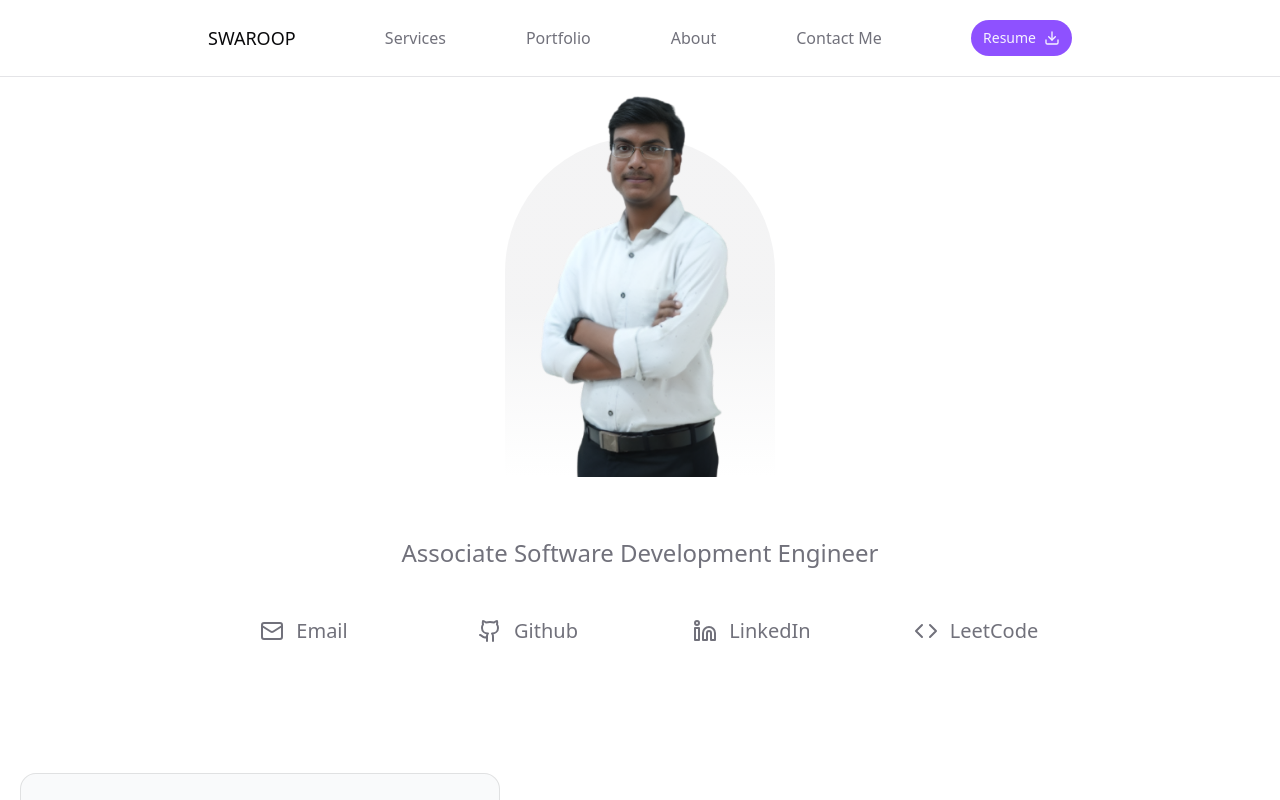
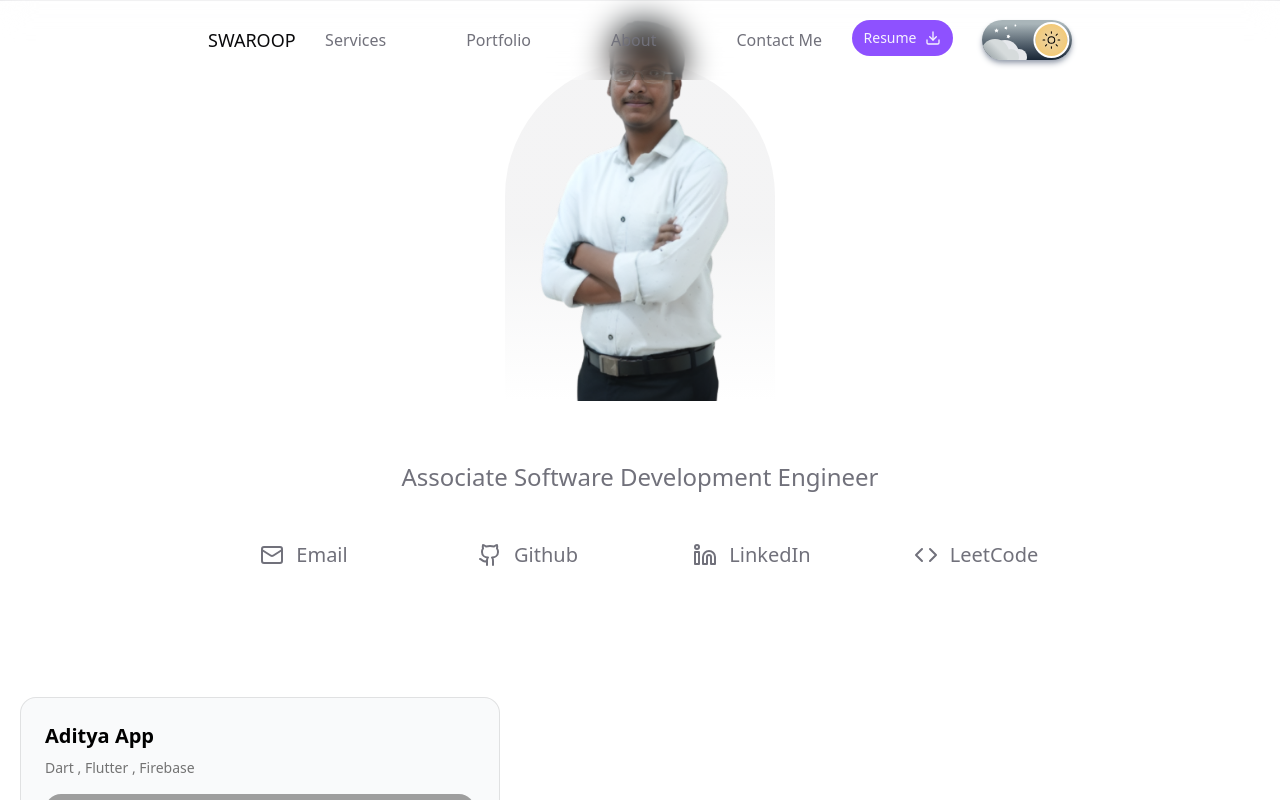
Before and after one commit to ChSwaroop/portfolio, a React (Vite) app: page / in a window 1280 px wide. Shown: the top 800 px of the page. Built offline with nearby package versions, Linux system fonts and the light colour scheme; grey boxes are pictures that could not be loaded.

Commit message:
feat: implemented header

```diff
--- a/package.json
+++ b/package.json
@@ -18,7 +18,7 @@
     "clsx": "^2.1.1",
     "lucide": "^0.513.0",
     "lucide-react": "^0.513.0",
-    "motion": "^12.16.0",
+    "motion": "^12.17.0",
     "react": "^19.1.0",
     "react-dom": "^19.1.0",
     "tailwind-merge": "^3.3.0",
--- a/src/components/Header.tsx
+++ b/src/components/Header.tsx
@@ -1,13 +1,17 @@
 import { useState } from 'react'
 import { AnimatePresence, motion } from "motion/react"
-import { Download, Menu, X } from 'lucide-react'
+import { Download, Menu, Moon, Star, Sun, X } from 'lucide-react'
 import { Button } from './ui/button';
+import { useThemeStore } from '@/stores/themeStore';
 
 const Header = () => {
 
     const [isMenuOpen, setIsMenuOpen] = useState(false);
+    const { theme, setTheme } = useThemeStore();
+
     return (
-        <header className='flex py-5 max-w-4xl w-full px-4 justify-between mx-auto relative'>
+        <div className='w-full flex justify-center fixed z-200 backdrop-blur-lg items-center'>
+            <header className='flex py-5 max-w-4xl w-full px-4 justify-between mx-auto'>
                 {/* logo */}
                 <motion.h1 className='text-lg font-medium uppercase flex gap-2 items-center'
                     initial={{
@@ -138,7 +142,88 @@ const Header = () => {
                         </motion.nav>
                     </motion.div>}
                 </AnimatePresence>
+
+                <div className={`themeChange h-10 w-[90px]  ${theme == 'light' ? 'bg-linear-to-tr from-[#7da9ce] from-35% via-[#b4cac7] to-[#fde9ac]' : 'bg-linear-to-t from-[#192636] to-[#a9b5b9] to-90% '} rounded-full px-[1px] items-center flex justify-between relative overflow-hidden shadow-md shadow-gray-400`}>
+                    <AnimatePresence mode='wait'>
+                        {theme != 'light' &&
+                            <>
+                                <motion.div className="starts absolute top-0 left-0"
+                                    key="stars"
+                                    initial={{ opacity: 0, y: -50 }}
+                                    animate={{ opacity: 1, y: 0 }}
+                                    exit={{ opacity: 0, y: -50 }}
+                                    transition={{ duration: 0.5 }}
+                                >
+                                    <Star fill='white' strokeWidth={0} size={5} className='absolute top-2 left-3' />
+                                    <Star fill='white' strokeWidth={0} size={5} className='absolute top-3.5 left-6 rotate-90' />
+                                    <Star fill='white' strokeWidth={0} size={4} className='absolute top-1.5 left-5.5 rotate-90' />
+                                    <Star fill='white' strokeWidth={0} size={3} className='absolute top-1 left-8 rotate-90' />
+                                </motion.div>
+
+                                <motion.div className="clouds bg-red-500 "
+                                    key="clouds"
+                                    initial={{ opacity: 0, y: 50 }}
+                                    animate={{ opacity: 1, y: 20 }}
+                                    exit={{ opacity: 0, y: 50 }}
+                                    transition={{ duration: 0.5 }}
+                                >
+                                    <div className='h-7 w-7 bg-gray-200 rounded-full absolute bottom-[-8px] left-[8px]' />
+                                    <div className='h-4 w-4 bg-gray-200 rounded-full absolute bottom-[-5px] left-7' />
+                                    <div className='h-7 w-7 z-10 bg-linear-to-tr from-[#707d82] to-[#d6dbdc] to-65% rounded-full absolute bottom-[-7px] left-[-2px]' />
+                                    <div className='h-4 w-4 bg-linear-to-tr from-[#707d82] to-[#d6dbdc] to-10% rounded-full absolute bottom-[-5px] left-5' />
+
+                                </motion.div>
+                            </>}
+                    </AnimatePresence>
+
+                    <motion.div className={`z-10 theme h-9 w-9 bg-radial ${theme != 'light' ? 'from-[#ebd3a4] to-[#f4c76a] to-90%' : 'bg-radial from-[#384858] to-[#142132]'} rounded-full box-border my-auto flex items-center justify-center border-2 border-white absolute cursor-pointer`}
+                        animate={{ x: theme != 'light' ? "140%" : "0%" }}
+                        transition={{ duration: 0.4 }}
+
+                        onClick={() => setTheme(theme == 'light' ? 'dark' : 'light')}
+                    >
+                        <AnimatePresence mode="wait">
+                            <motion.div
+                                key={theme == 'light' ? "sun" : "moon"}
+                                initial={{ opacity: 0, rotate: -90 }}
+                                animate={{ opacity: 1, rotate: 0 }}
+                                exit={{ opacity: 0, rotate: 90 }}
+                                transition={{ duration: 0.4 }}
+                            >
+                                {theme != 'light' ? <Sun strokeWidth={1.25} size={20} color='black' /> : <Moon strokeWidth={1} size={20} color='white' />}
+                            </motion.div>
+                        </AnimatePresence>
+                    </motion.div>
+
+                    <AnimatePresence mode='wait'>
+                        {theme == 'light' &&
+                            <>
+                                <motion.div className="clouds bg-red-500 absolute right-0"
+                                    key="clouds"
+                                    initial={{ opacity: 0, y: 50 }}
+                                    animate={{ opacity: 1, y: 20 }}
+                                    exit={{ opacity: 0, y: 50 }}
+                                    transition={{ duration: 0.5 }}
+                                >
+                                    <div className='h-7 w-7 bg-gray-200 rounded-full absolute bottom-[-8px] right-[8px]' />
+                                    <div className='h-4 w-4 bg-gray-200 rounded-full absolute bottom-[-5px] right-7' />
+                                    <div className='h-7 w-7 bg-white rounded-full absolute bottom-[-7px] right-[-2px]' />
+                                    <div className='h-4 w-4 bg-white rounded-full absolute bottom-[-5px] right-5' />
+
+                                </motion.div>
+
+                                <motion.div className="sun h-5 w-5 rounded-full bg-[#f2db95] absolute top-[-10px] right-2 shadow shadow-amber-200"
+                                    initial={{ opacity: 0, y: -50 }}
+                                    animate={{ opacity: 1, y: 0 }}
+                                    exit={{ opacity: 0, y: -50 }}
+                                    transition={{ duration: 0.5 }}
+                                />
+                            </>}
+                    </AnimatePresence>
+
+                </div>
             </header>
+        </div>
     )
 }
 
```
Lines whose indentation alone changed are shown as unchanged.
